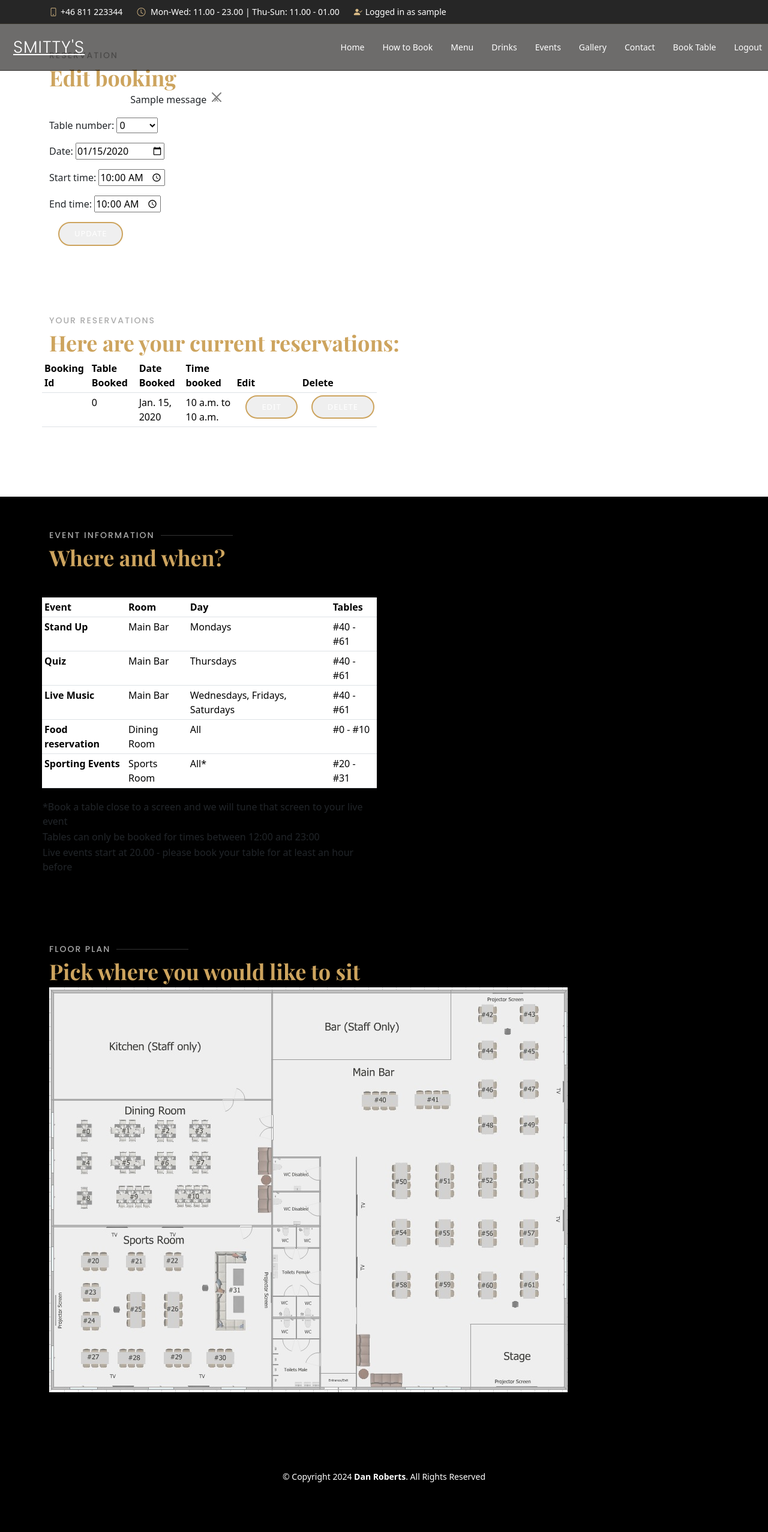
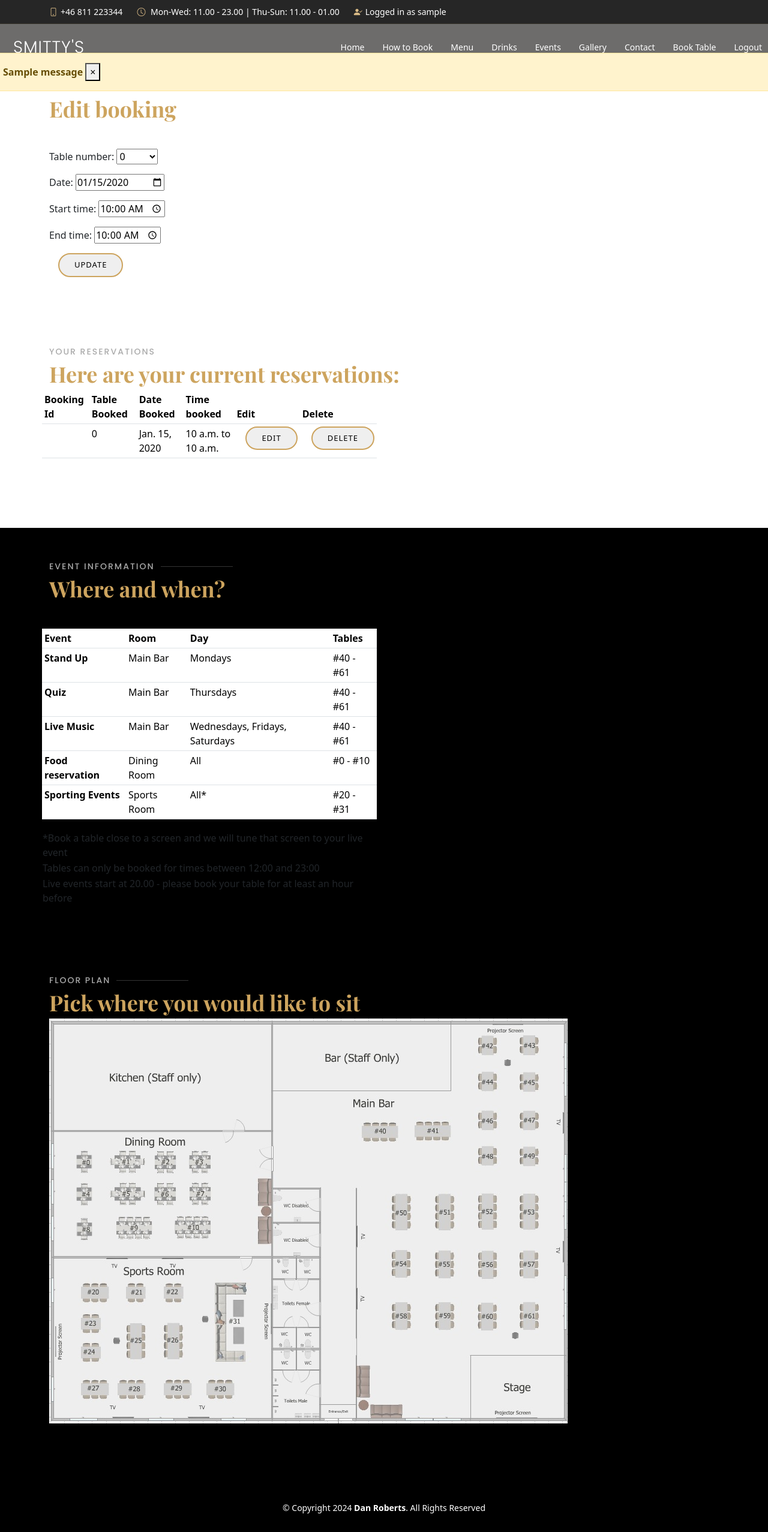
Before and after one commit to WelshDan/smittys-bar, a Django app: page /bookings/edit_reservation/1/ in a window 1280 px wide; the page is wider, and only the part inside the window is pictured. Shown: that part at 60% size. Before the commit the page ends 2471 px from the top of that part, so only its background shows below. Run offline with Django 4.2, Linux system fonts and the light colour scheme; a user stored in the database is signed in; tables that the repository leaves empty hold one stand-in row (values such as "Sample post"); one stand-in notice (Sample message) is shown; parts of the project's set-up code (start-up, migrations or seed data) failed here and were passed over; some web fonts are replaced.

Commit message:
Added and updated messages to bookings and customers views

```diff
--- a/bookings/views.py
+++ b/bookings/views.py
@@ -5,6 +5,7 @@ from django.contrib.auth.decorators import login_required
 from .models import Reservation
 from .forms import TableBookingForm
 from django.contrib.auth.models import User
+from django.contrib import messages
 
 
 @login_required
@@ -18,6 +19,7 @@ def reserve_table(request):
         if form.is_valid():
             form.instance.username = request.user
             form.save()
+            messages.success(request, "Your booking was successful")
             return HttpResponseRedirect('/booktable')
     else:
         form = TableBookingForm()
@@ -37,6 +39,7 @@ def edit_reservation(request, booking_id):
         if form.is_valid():
                 form.instance.username = request.user
                 form.save()
+                messages.info(request, "You have amended your booking")
                 return redirect('reserve_table')
     return render(request, 'edit_reservation.html', {'form':form, 'booking': booking, 'bookings':user_bookings})
 
@@ -45,6 +48,7 @@ def edit_reservation(request, booking_id):
 def delete_reservation(request, booking_id):
         booking = Reservation.objects.get(pk=booking_id)
         booking.delete()
+        messages.success(request, "Your booking was deleted")
         return redirect('reserve_table')
 
 
--- a/static/css/style.css
+++ b/static/css/style.css
@@ -24,10 +24,15 @@ h6 {
     font-family: "Playfair Display", serif;
 }
 
-#messages {
+/*----- Messages -----*/
+.alert {
     position: sticky;
-    top: 150px;
-    z-index: 999;
+    left: 50%;
+    top: 120px;
+    transform: translate(-50%, -50%);
+
+
+    z-index: 99999;
 }
 
 /*----- Top Bar -----*/
@@ -88,8 +93,6 @@ h6 {
 #header .logo img {
     max-height: 40px;
 }
-
-
 
 /*----- Nav menu -----*/
 /*Desktop Navigation*/
@@ -1416,6 +1419,11 @@ section {
     border: none;
 }
 
+.floorplan-img {
+    height: auto;
+    max-width: 100%;
+}
+
 
 /*----- Booktable Edit and Delete buttons -----*/
 
@@ -1423,7 +1431,7 @@ section {
 .btn-delete {
     margin: 0 0 0 15px;
     border: 2px solid #cda45e;
-    color: #fff;
+    color: #000000;
     border-radius: 50px;
     padding: 8px 25px;
     text-transform: uppercase;
--- a/templates/base.html
+++ b/templates/base.html
@@ -50,9 +50,20 @@
             </div>
         </div>
     </div>
+    <div class="row">
+        {% if messages %}
+        {% for message in messages %}
+        <div class="alert alert-warning alert-dismissible fade show" role="alert">
+            <strong>{{ message }}</strong>
+            <button type="button" class="close" data-dismiss="alert" aria-label="Close">
+                <span aria-hidden="true">&times;</span>
+            </button>
+        </div>
+        {% endfor %}
+        {% endif %}
+    </div>
     <!-- ======= Header ======= -->
     <header id="header" class="fixed-top d-flex align-items-cente">
-
         <div class="container-fluid container-xl d-flex align-items-center justify-content-lg-between">
             <h1 class="logo me-auto me-lg-0">
                 <a href="{% url 'index' %}" class="scrollto">Smitty's</a>
@@ -132,20 +143,7 @@
 
         <!-- ======= Error Messages ======= -->
 
-    <div id="messages">
-        <div class="row">
-            <div class="col-m8- offset-md-2">
-                {% for message in messages %}
-                <div class"alert {{ message.tags }} alert-dismissible fade show" id="msg" role="alert">
-                    {{ message | safe }}
-                    <button type="button" class="btn-close" data-bs-dismiss="alert" aria-label="Close">
-                        <span aria-hidden="true">&times;</span>
-                    </button>
-                </div>
-                {% endfor %}
-            </div>
-        </div>
-    </div>
+
 
         {% block content %}
         <!-- Content Goes here -->
--- a/templates/booktable.html
+++ b/templates/booktable.html
@@ -78,11 +78,11 @@
                                 <td>{{ booking.date }}</td>
                                 <td>{{ booking.start_time }} to {{ booking.end_time }}</td>
                                 <td><a href="{% url 'edit_reservation' booking.booking_id %}">
-                                        <button>Edit</button>
+                                        <button class="btn-edit">Edit</button>
                                     </a>
                                 </td>
                                 <td><a href="{% url 'delete_reservation' booking.booking_id %}">
-                                        <button>Delete</button>
+                                        <button class="btn-delete">Delete</button>
                                     </a>
                                 </td>
                             </tr>
```
Also changed, not shown: customers/views.py (+4 -4 lines). Lines whose indentation alone changed are shown as unchanged.
